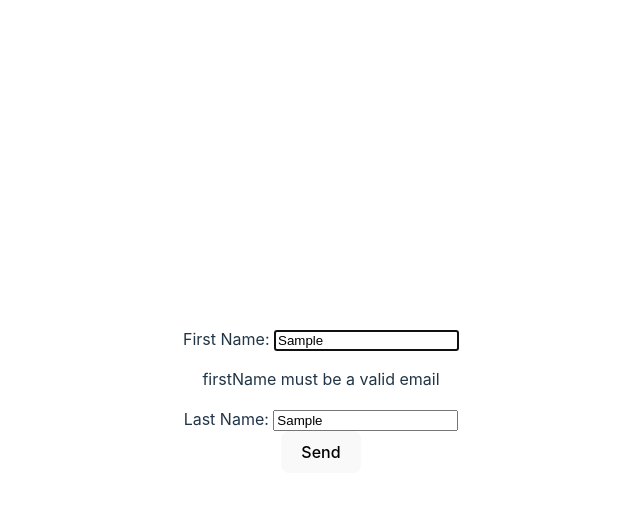
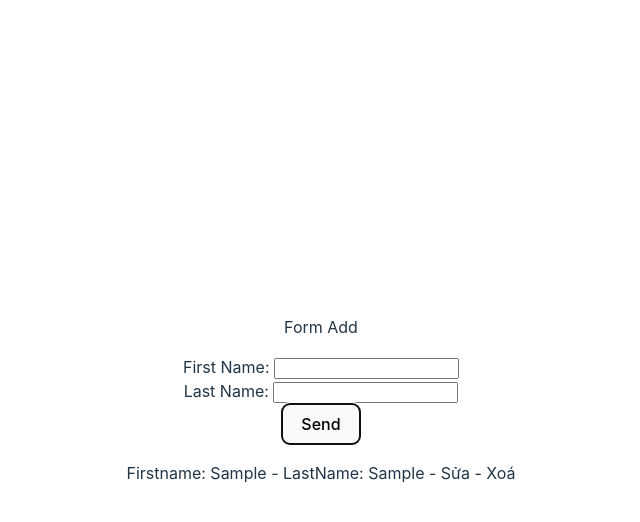
Before and after one commit to slade77777/reactjs-2307, a React (Vite) app: page / in a window 1280 px wide. Both pictures are taken after typing "Sample", "Sample" into the empty fields and a click on the button "Send". Shown: the top 522 px of the page, without its empty margins (319-959 px from the left). Built offline with nearby package versions, Linux system fonts and the light colour scheme.

Commit message:
react edit list with state

```diff
--- a/src/App.tsx
+++ b/src/App.tsx
@@ -1,31 +1,35 @@
 import './App.css'
-import {useRef, useState} from "react";
+import {useState} from "react";
 import { useForm } from "react-hook-form";
 import * as yup from "yup";
 import { yupResolver } from '@hookform/resolvers/yup';
 
 const schema = yup.object({
-  firstName: yup.string().required().email(),
+  firstName: yup.string().required(),
   lastName: yup.string().required(),
 })
 
 type UserType = {
   firstName: string
   lastName: string
+  position?: number
 }
 
-const Form = ({addUser}: {addUser: (val: UserType) => void}) => {
-  const { register, handleSubmit, watch, formState: { errors } }
+const FormAdd = ({addUser}: {addUser?: (val: UserType) => void}) => {
+  const { register, handleSubmit, watch, resetField, formState: { errors } }
     = useForm({
-    resolver: yupResolver(schema)
+    resolver: yupResolver(schema),
   });
 
   const onSubmit = (data: any) => {
-    addUser({firstName: data.firstName, lastName: data.lastName})
+    addUser?.({firstName: data.firstName, lastName: data.lastName})
+    resetField('firstName');
+    resetField('lastName');
   };
 
   return (
     <form onSubmit={handleSubmit(onSubmit)}>
+      <p>Form Add</p>
       <div>
       <label>First Name: </label>
       <input type='text' {...register('firstName')}  />
@@ -41,11 +45,42 @@ const Form = ({addUser}: {addUser: (val: UserType) => void}) => {
     )
 }
 
-const Result = ({userList}: {userList: Array<UserType>}) => {
+const FormEdit = ({userEditing, editUser}: {userEditing?: UserType, editUser: (val: UserType) => void}) => {
+  const { register, handleSubmit, watch, resetField, formState: { errors } }
+    = useForm({
+    resolver: yupResolver(schema),
+    defaultValues: userEditing
+  });
+
+  const onSubmit = (data: any) => {
+    editUser?.({firstName: data.firstName, lastName: data.lastName, position: userEditing?.position})
+    resetField('firstName');
+    resetField('lastName');
+  };
+
+  return (
+    <form onSubmit={handleSubmit(onSubmit)}>
+      <p>Form Edit</p>
+      <div>
+        <label>First Name: </label>
+        <input type='text' {...register('firstName')}  />
+        {errors.firstName && <p>{errors.firstName.message}</p>}
+      </div>
+      <div>
+        <label>Last Name: </label>
+        <input type='text' {...register('lastName')} />
+        {errors.lastName && <p>{errors.lastName.message}</p>}
+      </div>
+      <button type="submit">Send</button>
+    </form>
+  )
+}
+
+const Result = ({userList, editUser}: {userList: Array<UserType>, editUser: (val: number) => void}) => {
   return <div>
     {
       userList.map((user, index) => <div key={index}>
-        <p>Firstname: {user.firstName} - LastName: {user.lastName} - Xoá</p>
+        <p>Firstname: {user.firstName} - LastName: {user.lastName} - <span onClick={() => editUser(index)}>Sửa</span> - Xoá</p>
       </div>)
     }
   </div>
@@ -53,6 +88,7 @@ const Result = ({userList}: {userList: Array<UserType>}) => {
 
 function App() {
   const [userList, setUserList] = useState<Array<UserType>>([])
+  const [userEdit, setUserEdit] = useState<UserType>()
 
   function addUser(user: UserType) {
     setUserList([...userList, user])
@@ -62,10 +98,24 @@ function App() {
     setUserList(userList.filter(item => item.firstName !== firstName))
   }
 
+  function editUser(index: number) {
+    setUserEdit({...userList[index], position: index})
+  }
+
+  function updateUser(user: UserType) {
+    setUserEdit(undefined);
+    const listUserClone = [...userList];
+    listUserClone[user.position] = {
+      firstName: user.firstName,
+      lastName: user.lastName
+    }
+    setUserList(listUserClone)
+  }
+
   return (
     <div>
-      <Form addUser={addUser} />
-      <Result userList={userList} />
+      {userEdit ? <FormEdit userEditing={userEdit} editUser={updateUser} /> : <FormAdd addUser={addUser}/>}
+      <Result userList={userList} editUser={editUser} />
     </div>
   )
 }
```
